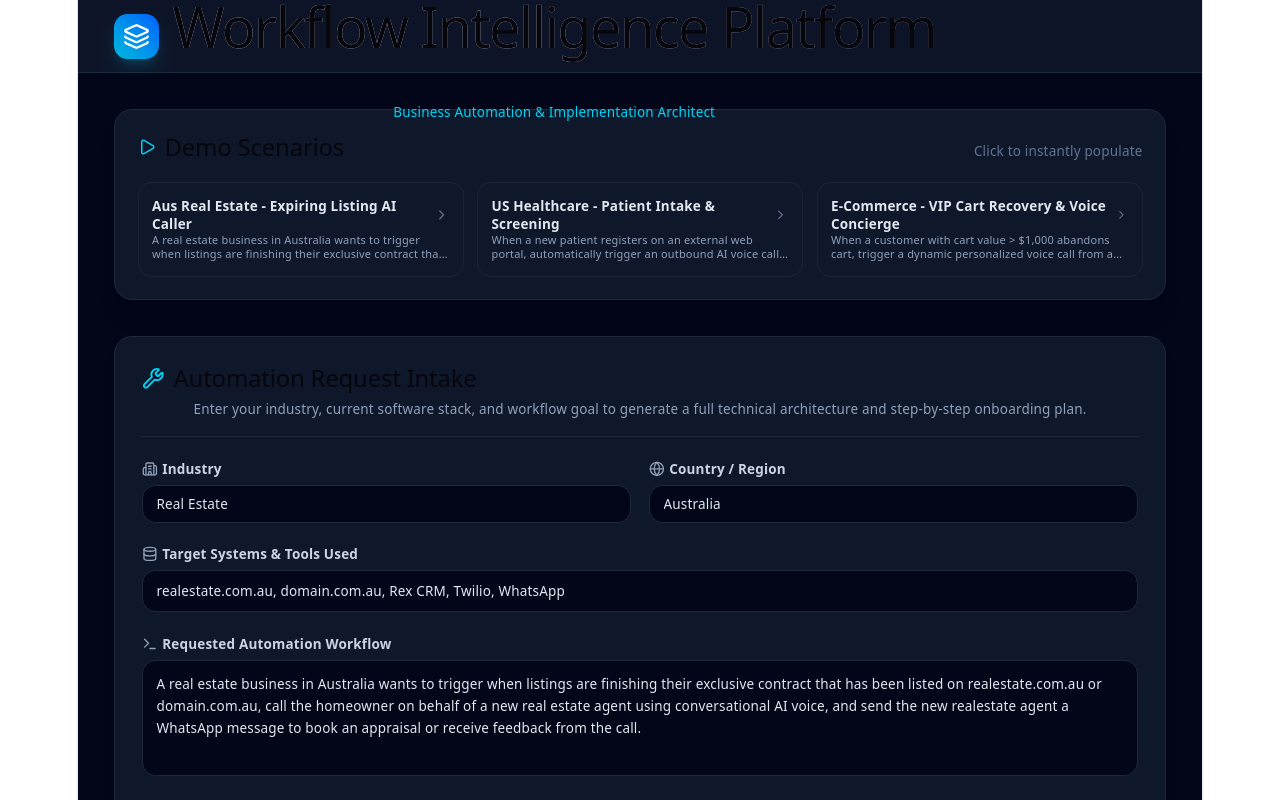
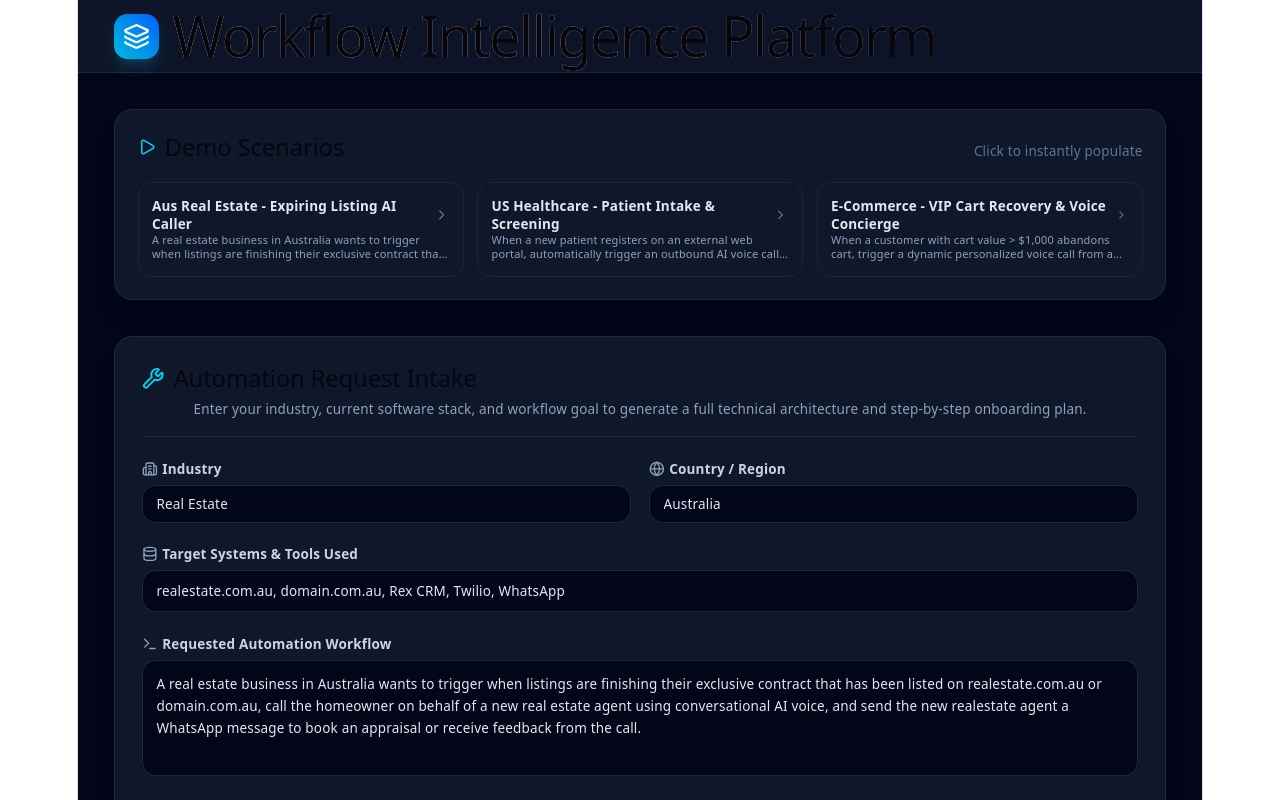
Before and after one commit to myname-Kzam01/workflow-intelligence-platform, a React (Vite) app: page / in a window 1280 px wide. Shown: the top 800 px of the page. Built offline with nearby package versions, Linux system fonts and the light colour scheme.

Commit message:
Removing Business Automation & Implement Architect

```diff
--- a/src/App.jsx
+++ b/src/App.jsx
@@ -232,8 +232,7 @@
               <h1 className="text-lg font-bold bg-gradient-to-r from-white via-slate-200 to-slate-400 bg-clip-text text-transparent">
                 Workflow Intelligence Platform
               </h1>
-              <p className="text-xs text-cyan-400 font-medium">Business Automation & Implementation Architect</p>
-            </div>
+              </div>
           </div>
         </div>
       </header>
```
